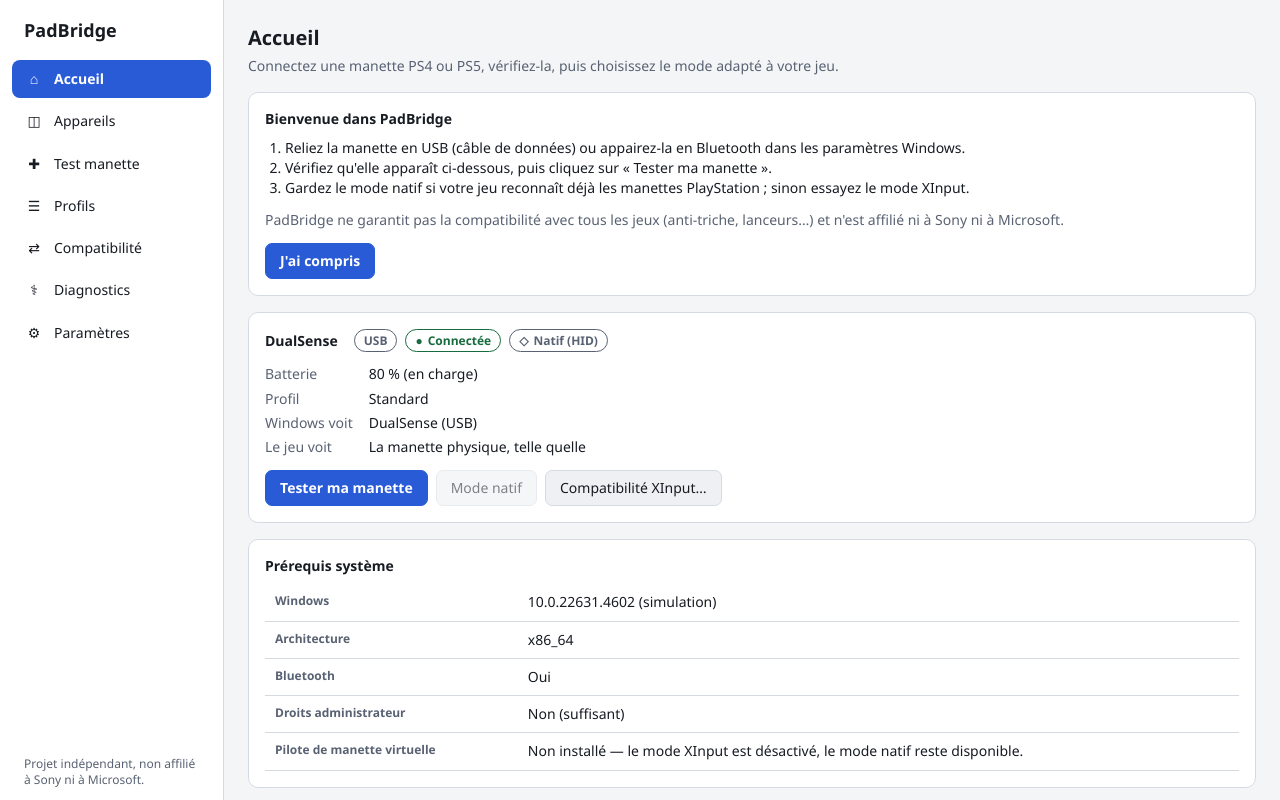
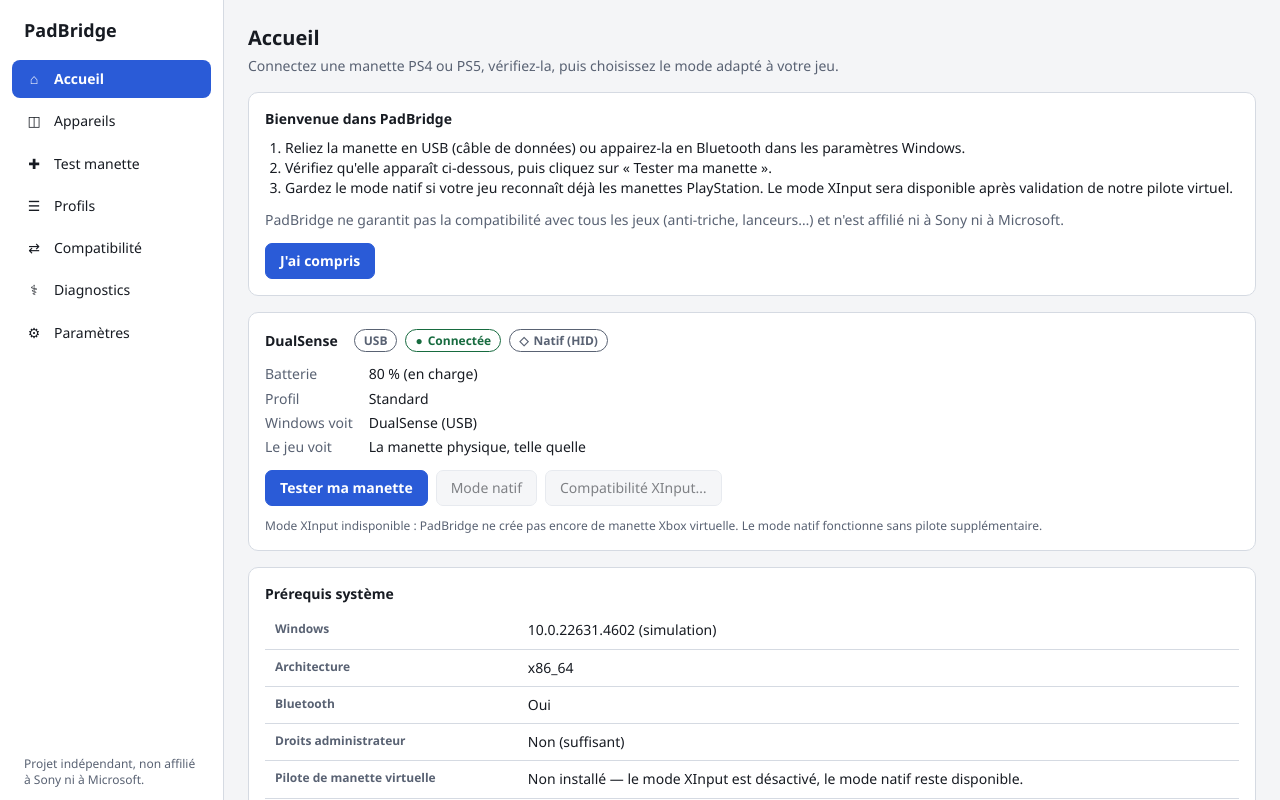
Before and after one commit to saad1937-berra/padbridge, a React (Vite) app: page / in a window 1280 px wide. Built offline with nearby package versions, Linux system fonts and the light colour scheme.

Commit message:
fix(ui): disable unavailable XInput and explain native mode

```diff
--- a/src/screens/Home.tsx
+++ b/src/screens/Home.tsx
@@ -43,9 +43,10 @@
 }
 
 function ControllerCard({
-  view, profileName, onChanged, onTest,
+  view, profileName, onChanged, onTest, xinputAvailable,
 }: {
   view: ControllerView; profileName: string; onChanged: () => Promise<void>; onTest: () => void;
+  xinputAvailable: boolean;
 }) {
   const { device, state } = view;
   const [confirming, setConfirming] = useState(false);
@@ -118,13 +119,16 @@
         <button className="btn" onClick={() => void activate("native")} disabled={busy || !usable || view.mode === "native"}>
           Mode natif
         </button>
-        <button className="btn" onClick={() => setConfirming(true)} disabled={busy || !usable || virtualActive}>
+        <button className="btn" onClick={() => setConfirming(true)} disabled={busy || !usable || virtualActive || !xinputAvailable}>
           Compatibilité XInput…
         </button>
         {virtualActive && (
           <button className="btn" onClick={() => void stop()} disabled={busy}>Arrêter la manette virtuelle</button>
         )}
       </div>
+      {!xinputAvailable && (
+        <p className="muted m-0 text-xs">Mode XInput indisponible : PadBridge ne crée pas encore de manette Xbox virtuelle. Le mode natif fonctionne sans pilote supplémentaire.</p>
+      )}
 
       {confirming && (
         <div className="notice notice-warn" role="group" aria-label="Confirmer le mode XInput">
@@ -178,7 +182,7 @@
           <ol className="m-0 pl-5">
             <li>Reliez la manette en USB (câble de données) ou appairez-la en Bluetooth dans les paramètres Windows.</li>
             <li>Vérifiez qu'elle apparaît ci-dessous, puis cliquez sur « Tester ma manette ».</li>
-            <li>Gardez le mode natif si votre jeu reconnaît déjà les manettes PlayStation ; sinon essayez le mode XInput.</li>
+            <li>Gardez le mode natif si votre jeu reconnaît déjà les manettes PlayStation. Le mode XInput sera disponible après validation de notre pilote virtuel.</li>
           </ol>
           <p className="muted mb-3 mt-3">
             PadBridge ne garantit pas la compatibilité avec tous les jeux (anti-triche, lanceurs…) et n'est affilié ni à Sony ni à Microsoft.
@@ -206,6 +210,7 @@
           <ControllerCard
             key={c.device.deviceId}
             view={c}
+            xinputAvailable={report?.backend.available ?? false}
             profileName={profileName(c.profileId)}
             onChanged={refresh}
             onTest={() => { selectDevice(c.device.deviceId); goto("test"); }}
```
